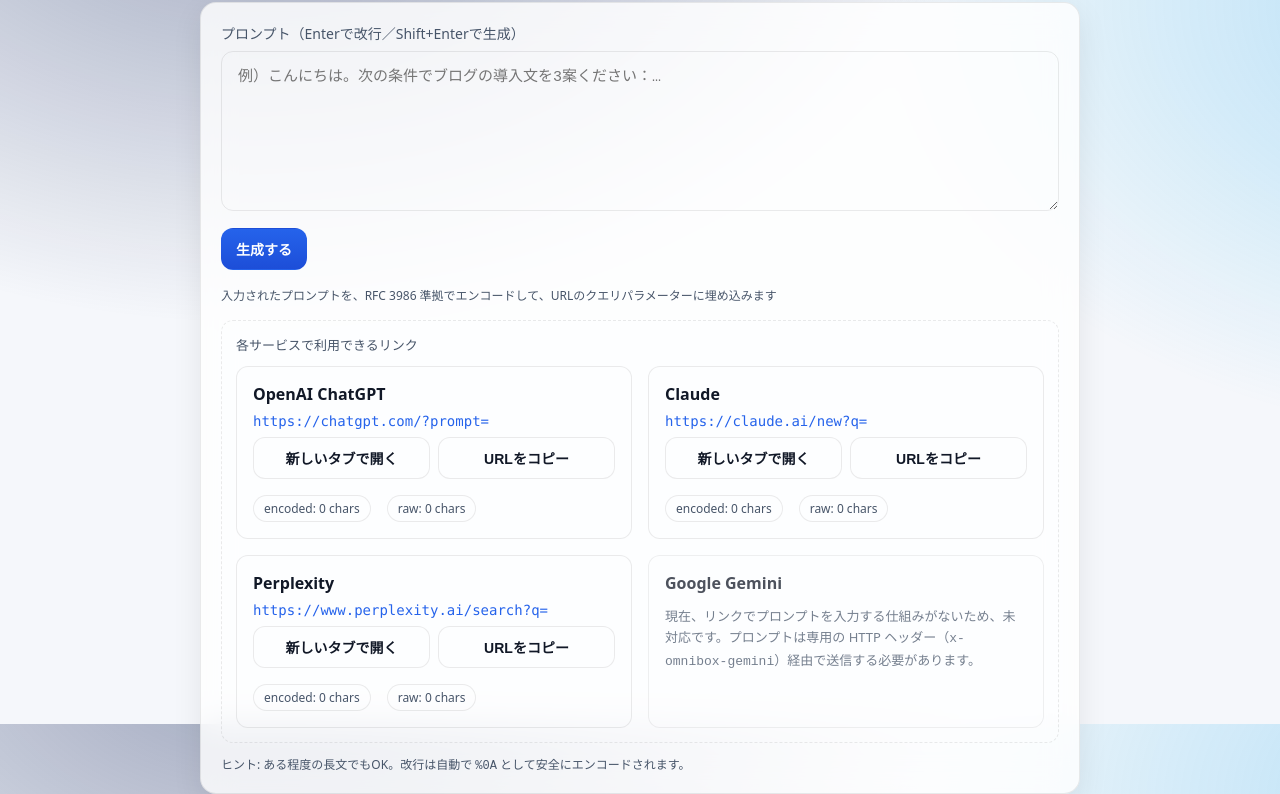
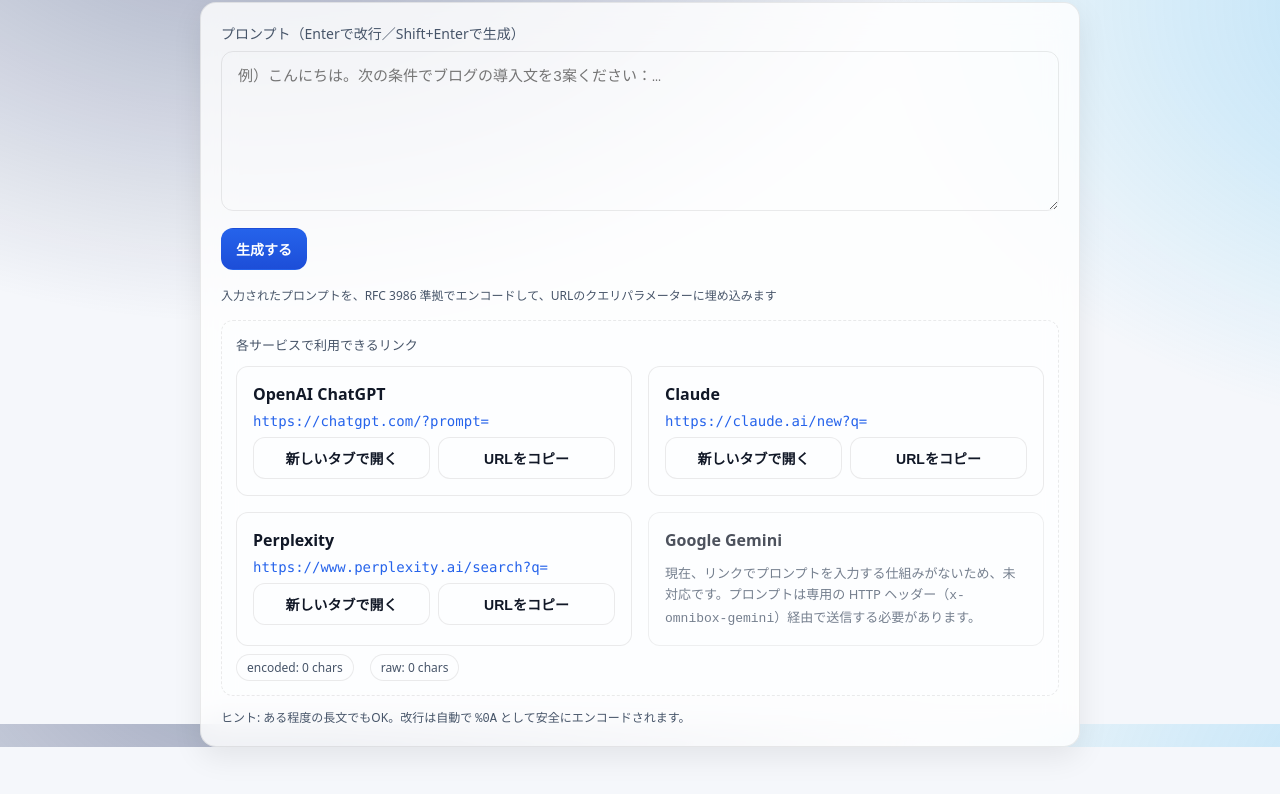
Before and after one commit to isshiki/chatgpt-url-generator, a plain HTML site: page index.html in a window 1280 px wide. Both pictures are taken after a click on the button "生成する". Shown: the part 76-870 px from the top of the page. After the commit the page ends 823 px from the top, so only its background shows below. Drawn offline with Linux system fonts and the light colour scheme.

Commit message:
Consolidate prompt length stats

```diff
--- a/index.html
+++ b/index.html
@@ -129,6 +129,10 @@
       <div class="out" id="outBox" hidden>
         <p class="out-caption">各サービスで利用できるリンク</p>
         <div class="services" id="services"></div>
+        <div class="stats" id="summaryStats" hidden>
+          <span class="pill" id="summaryEncoded">encoded: 0 chars</span>
+          <span class="pill" id="summaryRaw">raw: 0 chars</span>
+        </div>
       </div>
 
       <footer>ヒント: ある程度の長文でもOK。改行は自動で <code>%0A</code> として安全にエンコードされます。</footer>
@@ -159,6 +163,9 @@
   const genBtn = document.getElementById('genBtn');
   const outBox = document.getElementById('outBox');
   const servicesContainer = document.getElementById('services');
+  const summaryStats = document.getElementById('summaryStats');
+  const summaryEncoded = document.getElementById('summaryEncoded');
+  const summaryRaw = document.getElementById('summaryRaw');
 
   const serviceViews = services.map((service) => {
     const section = document.createElement('section');
@@ -205,21 +212,6 @@
 
       section.appendChild(actions);
 
-      const stats = document.createElement('div');
-      stats.className = 'stats';
-
-      const encSpan = document.createElement('span');
-      encSpan.className = 'pill';
-      encSpan.textContent = 'encoded: 0 chars';
-
-      const rawSpan = document.createElement('span');
-      rawSpan.className = 'pill';
-      rawSpan.textContent = 'raw: 0 chars';
-
-      stats.appendChild(encSpan);
-      stats.appendChild(rawSpan);
-      section.appendChild(stats);
-
       openBtn.addEventListener('click', () => {
         if (urlEl.href) window.open(urlEl.href, '_blank', 'noopener');
       });
@@ -249,8 +241,6 @@
       view.urlEl = urlEl;
       view.openBtn = openBtn;
       view.copyBtn = copyBtn;
-      view.encSpan = encSpan;
-      view.rawSpan = rawSpan;
       view.resetCopyLabel = () => {
         copyBtn.textContent = copyBtn.dataset.defaultLabel;
         if (copyTimer) {
@@ -281,9 +271,11 @@
       view.openBtn.disabled = false;
       view.copyBtn.disabled = false;
       view.resetCopyLabel();
-      view.encSpan.textContent = `encoded: ${encoded.length} chars`;
-      view.rawSpan.textContent = `raw: ${text.length} chars`;
     });
+
+    summaryStats.hidden = false;
+    summaryEncoded.textContent = `encoded: ${encoded.length} chars`;
+    summaryRaw.textContent = `raw: ${text.length} chars`;
 
     outBox.hidden = false;
   }
```
